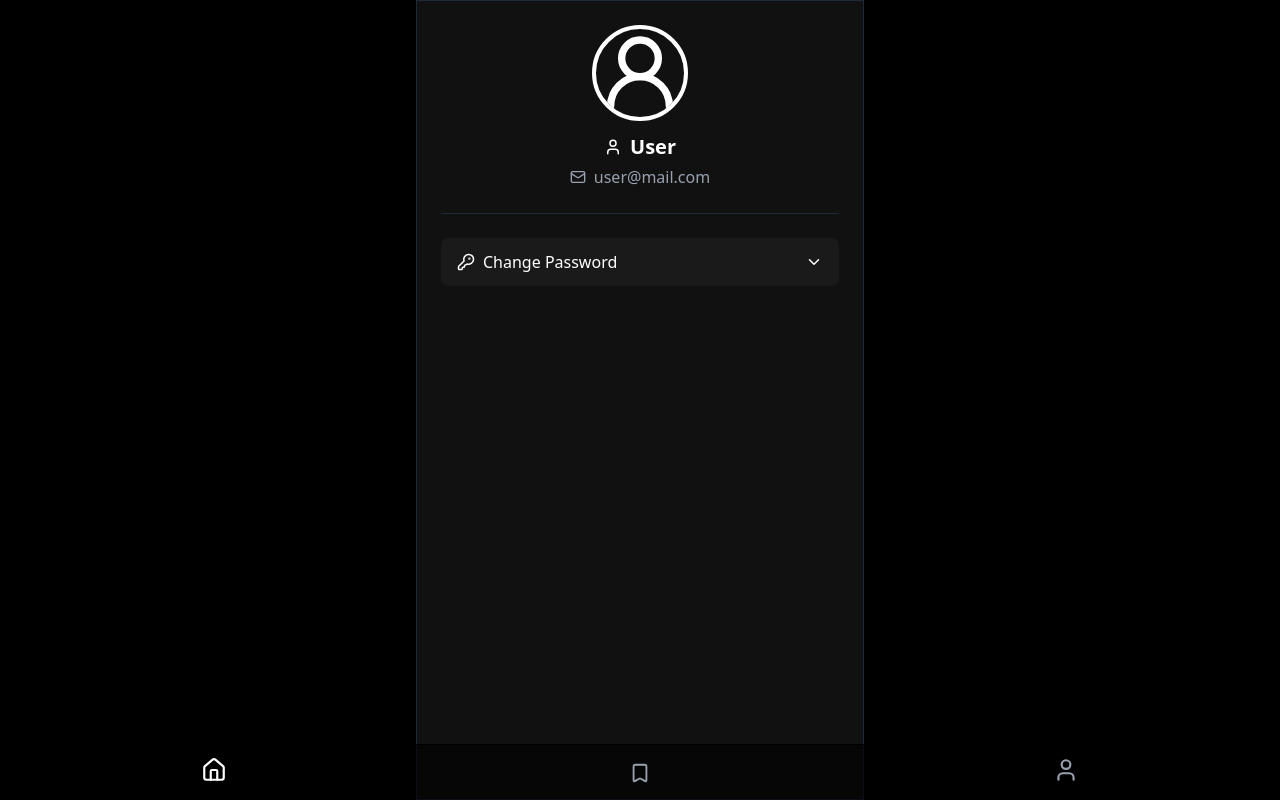
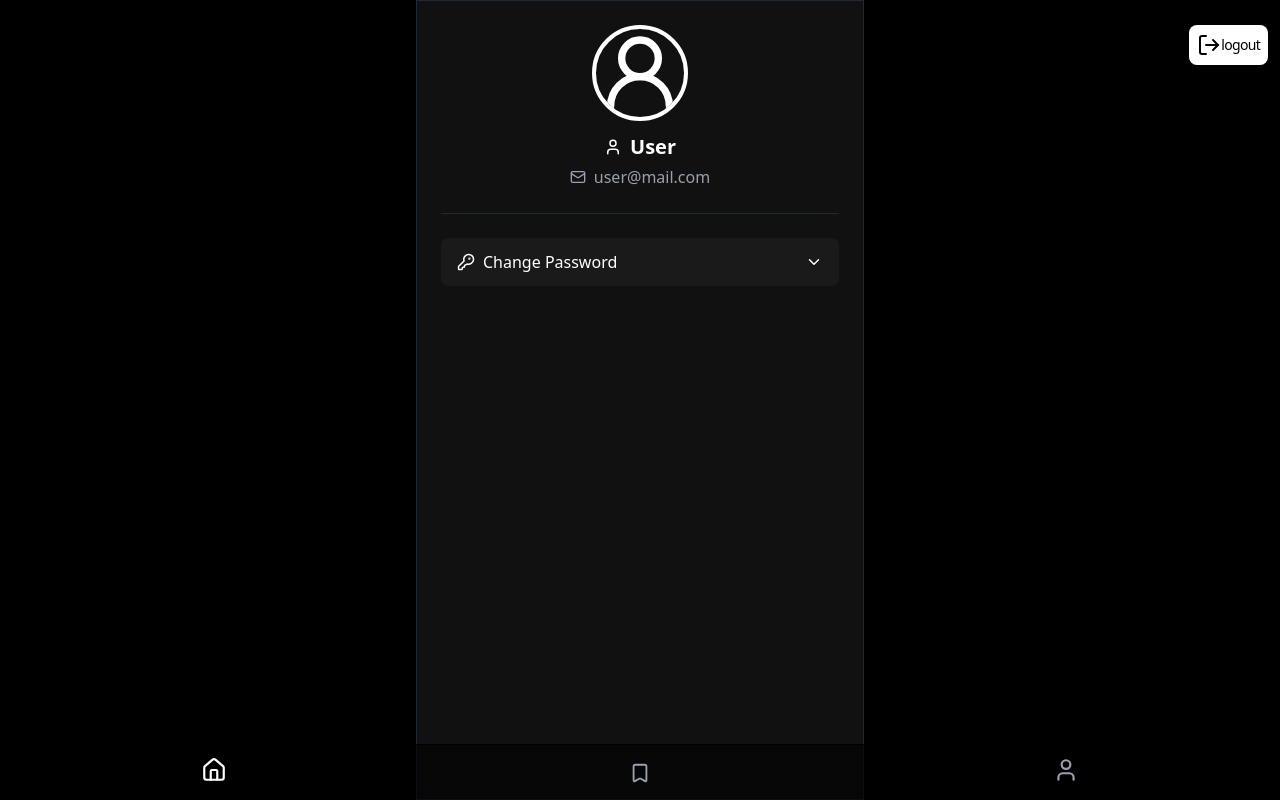
Before and after one commit to Ayan-husain03/Reels, a React (Vite) app in the folder Client/: page /profile in a window 1280 px wide. Built offline with nearby package versions, Linux system fonts and the light colour scheme; no server answers.

Commit message:
feat: add logout functionality to UserProfile component and update userAuthStore

```diff
--- a/Client/src/pages/profile/UserProfile.jsx
+++ b/Client/src/pages/profile/UserProfile.jsx
@@ -7,6 +7,7 @@ import {
   ChevronDown,
   ChevronUp,
   User2Icon,
+  LogOut,
 } from "lucide-react";
 
 import api from "../../lib/axios";
@@ -15,7 +16,7 @@ import useAuthStore from "../../store/userAuthStore";
 import { useEffect } from "react";
 
 const UserProfile = () => {
-  const { user, loading, fetchUser } = useAuthStore();
+  const { user, loading, fetchUser, logout } = useAuthStore();
 
   useEffect(() => {
     fetchUser();
@@ -61,6 +62,17 @@ const UserProfile = () => {
   return (
     <div className="min-h-screen bg-black text-white flex justify-center">
       <div className="bg-[#111] border border-gray-800 shadow-2xl p-6 w-full max-w-md">
+        <div className="absolute right-3">
+          <button
+            className="flex items-center justify-center bg-white text-black p-2  rounded-lg tracking-tighter text-sm
+          hover:border hover:border-white hover:bg-black hover:text-white cursor-pointer active:bg-white active:text-black
+          active:scale-90 transition-all duration-75 "
+            onClick={() => logout()}
+          >
+            <LogOut />
+            logout
+          </button>
+        </div>
         {/* Avatar Section */}
         <div className="flex flex-col items-center">
           <User2Icon className="w-24 h-24 rounded-full border-4 " />
--- a/Client/src/store/userAuthStore.js
+++ b/Client/src/store/userAuthStore.js
@@ -12,8 +12,13 @@ const useAuthStore = create((set) => ({
       set({ user: null, loading: false });
     }
   },
-  logout: () => {
-    set({ user: null });
+  logout: async function () {
+    try {
+      const res = await api.get("/user/logout");
+      set({ user: null });
+    } catch (error) {
+      console.log(error.response?.message || "error while logout");
+    }
   },
 }));
 
```
